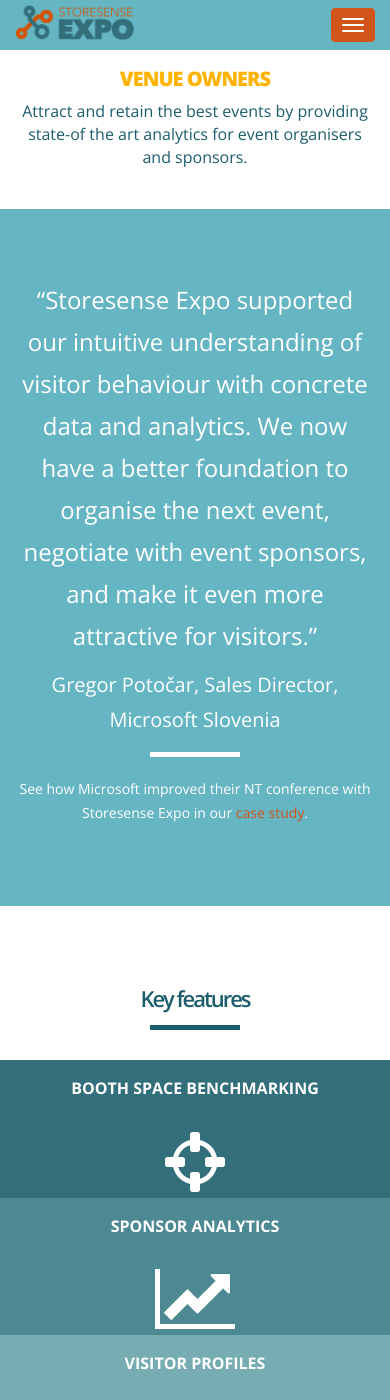
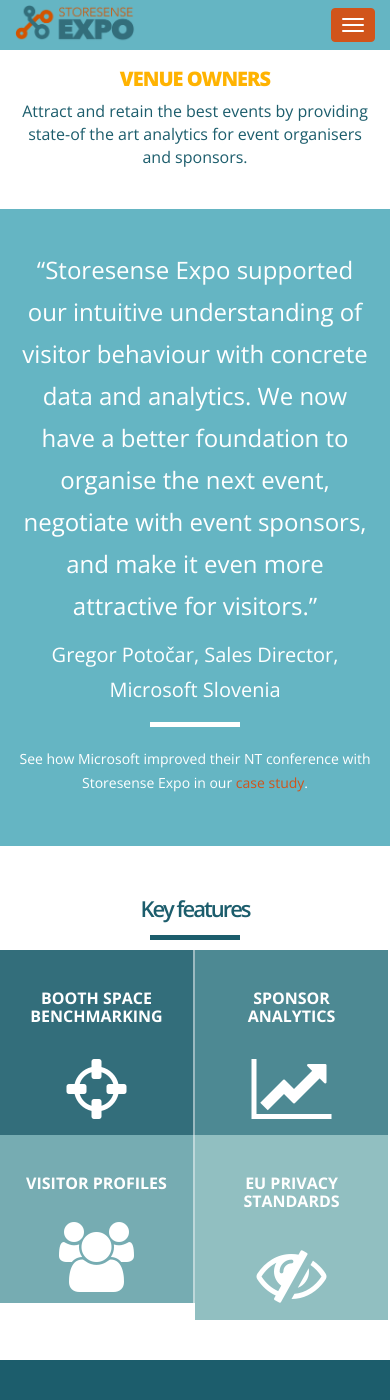
Before and after one commit to storesense/web-expoanalytics, a Jekyll site: the page built from index.html, in a window 390 px wide and 1400 px high, scrolled down 822 px. Built offline with Jekyll 4.4.1, drawn with Linux system fonts in a browser that asks for light colours.

Commit message:
Key features and paddings in mobile display.

```diff
--- a/_includes/sections/features.html
+++ b/_includes/sections/features.html
@@ -81,13 +81,13 @@
         </div>
 
         <div class="row">
-            <div class="col-md-offset-1 col-md-5 rect" id="nw-rect">
+            <div class="col-md-offset-1 col-md-5 col-xs-6 rect" id="nw-rect">
                 <h3 class="longer-title">Booth space benchmarking</h3>
                 <div class="rect-maintext">
                     <p><i class="fa fa-crosshairs fa-5x"></i></p>
                 </div>
             </div>
-            <div class="col-md-5 rect" id="ne-rect">
+            <div class="col-md-5 col-xs-6 rect" id="ne-rect">
                 <h3 class="longer-title">Sponsor analytics</h3>
                 <div class="rect-maintext">
                     <p><i class="fa fa-line-chart fa-5x"></i></p>
@@ -96,13 +96,13 @@
         </div>
 
         <div class="row">
-            <div class="col-md-offset-1 col-md-5 rect" id="sw-rect">
+            <div class="col-md-offset-1 col-md-5 col-xs-6 rect" id="sw-rect">
                 <h3 class="longer-title">Visitor profiles</h3>
                 <div class="rect-maintext">
                     <p><i class="fa fa-users fa-5x"></i></p>
                 </div>
             </div>
-            <div class="col-md-5 rect" id="se-rect">
+            <div class="col-md-5 col-xs-6 rect" id="se-rect">
                 <h3 class="longer-title">EU privacy standards</h3>
                 <div class="rect-maintext">
                     <p><i class="fa fa-eye-slash fa-5x"></i></p>
--- a/css/main.css
+++ b/css/main.css
@@ -177,7 +177,7 @@
 /* ---------- SECTIONS BASE ---------- */
 
 section {
-    padding: 70px 0;
+    padding: 40px 0;
 }
 
 @media (min-width: 768px){
@@ -333,7 +333,8 @@
 }
 
 .rect {
-    margin-bottom: 0;
+    border-right-style: solid;
+    border-right-width: 2px;
 }
 
 #nw-rect {
@@ -345,20 +346,17 @@
     background: #4d8993;
     border-left-color: #9bbac0;
     border-right-color: #fff;
-    margin-top: -20px;
 }
 
 #sw-rect {
     background: #76acb2;
     border-right-color: #bed8da;
-    margin-top: -30px;
 }
 
 #se-rect {
     background: #91bfc1;
     border-right-color: #fff;
     border-left-color: #bed8da;
-    margin-top: -20px;
 }
 
 h3.longer-title {
@@ -374,21 +372,7 @@
 
 @media (min-width: 992px) {
     .rect {
-        border-right-style: solid;
-        border-right-width: 2px;
         height: 200px;
-    }
-
-    #ne-rect {
-        margin-top: 0;
-    }
-
-    #sw-rect {
-        margin-top: 0;
-    }
-
-    #se-rect {
-        margin-top: 0;
     }
 }
 
```
